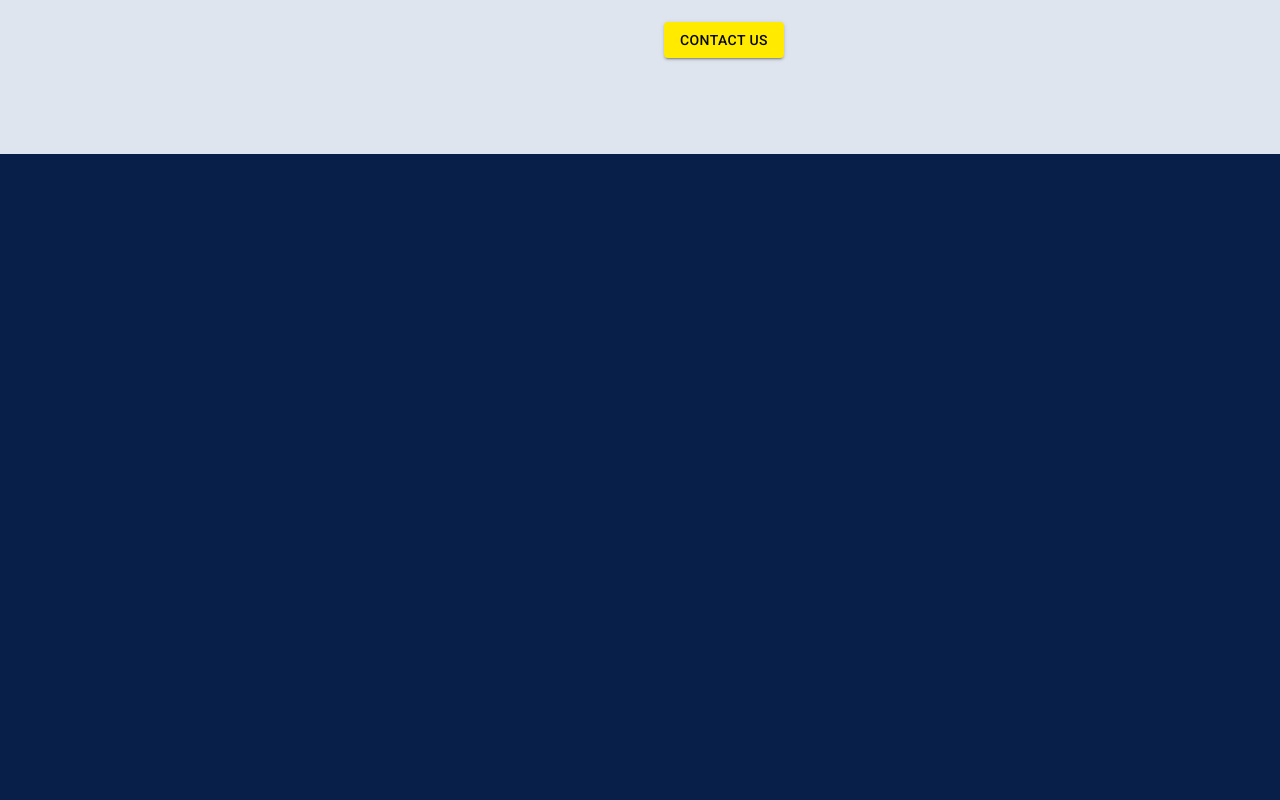
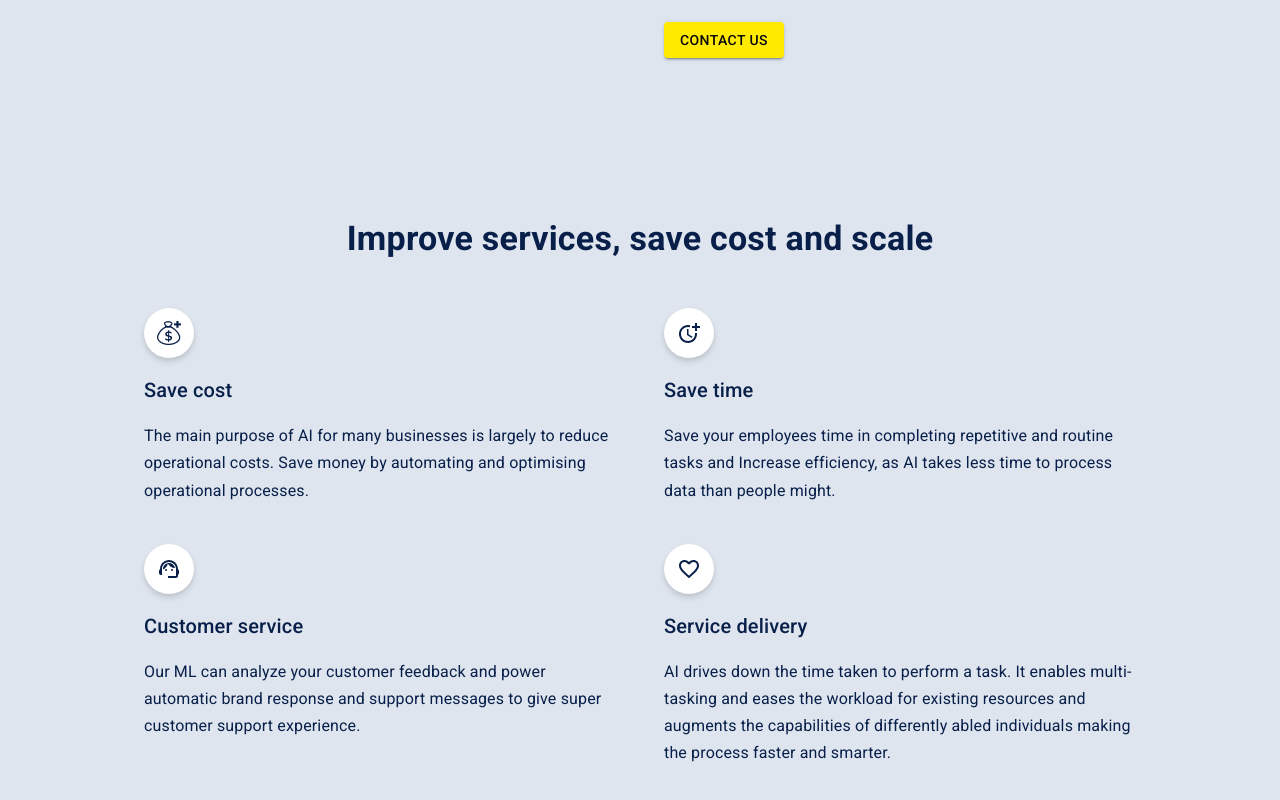
Before and after one commit to Zummit-Africa-Inc/Web-Page-FE, a React (Create React App) app: page / in a window 1280 px wide. Shown: the part 916-1716 px from the top of the page. Before the commit the page ends 1070 px from the top, so only its background shows below. Built offline with nearby package versions, Linux system fonts and the light colour scheme.

Commit message:
first commit

```diff
--- a/src/App.js
+++ b/src/App.js
@@ -1,5 +1,6 @@
 import './App.css';
 import Hero from "./Section/Hero"
+import SectionFour from './Section/SectionFour';
 import SectionTwo from './Section/WhyZummit';
 
 function App() {
@@ -14,6 +15,7 @@ function App() {
       {/* Section Three to be done by ThankGod */}
 
       {/* Section Four */}
+      <SectionFour />
     </>
   );
 }
--- /dev/null
+++ b/src/Section/SectionFour.js
@@ -0,0 +1,49 @@
+import React from 'react'
+import {Box, Grid} from '@mui/material'
+import {PrimaryHeader, Header, Paragraph} from '../Component/Typography'
+import MoreTimeOutlinedIcon from '@mui/icons-material/MoreTimeOutlined';
+import Icon from '../Component/Icon';
+import SupportAgentIcon from '@mui/icons-material/SupportAgent';
+import FavoriteBorderOutlinedIcon from '@mui/icons-material/FavoriteBorderOutlined';
+import SaveIcon from '../Images/save-icon.png'
+
+export default function SectionFour() {
+  return (
+    <Box component='section'
+        sx={{ py: '4rem', backgroundColor: '#DEE5EE', color: '#081F4A'}}
+        px={{xs:3, sm:4, md:'9rem'}}
+    >
+        <PrimaryHeader pbSize='3rem'>Improve services, save cost and scale</PrimaryHeader>
+        <Grid container columnSpacing={6} rowSpacing={5}>
+            <Grid item xs={12} sm={6}>
+                <Icon><img src={SaveIcon} alt='save cost icon'/></Icon>
+                <Header textSize={'h6'}>Save cost</Header>
+                <Paragraph>
+                    The main purpose of AI for many businesses is largely to reduce operational costs. Save money by automating and optimising operational processes.
+                </Paragraph>
+            </Grid>
+            <Grid item xs={12} sm={6}>
+                <Icon><MoreTimeOutlinedIcon /></Icon>
+                <Header textSize={'h6'}>Save time</Header>
+                <Paragraph>
+                    Save your employees time in completing repetitive and routine tasks and Increase efficiency, as AI takes less time to process data than people might.
+                </Paragraph>
+            </Grid>
+            <Grid item xs={12} sm={6}>
+                <Icon><SupportAgentIcon /></Icon>
+                <Header textSize={'h6'}>Customer service</Header>
+                <Paragraph>
+                    Our ML can analyze your customer feedback and power automatic brand response and support messages to give super customer support experience.
+                </Paragraph>
+            </Grid>
+            <Grid item xs={12} sm={6}>
+                <Icon><FavoriteBorderOutlinedIcon /></Icon>
+                <Header textSize={'h6'}>Service delivery</Header>
+                <Paragraph>
+                    AI drives down the time taken to perform a task. It enables multi-tasking and eases the workload for existing resources and augments the capabilities of differently abled individuals making the process faster and smarter.
+                </Paragraph>
+            </Grid>
+        </Grid>
+    </Box>
+  )
+}
```
